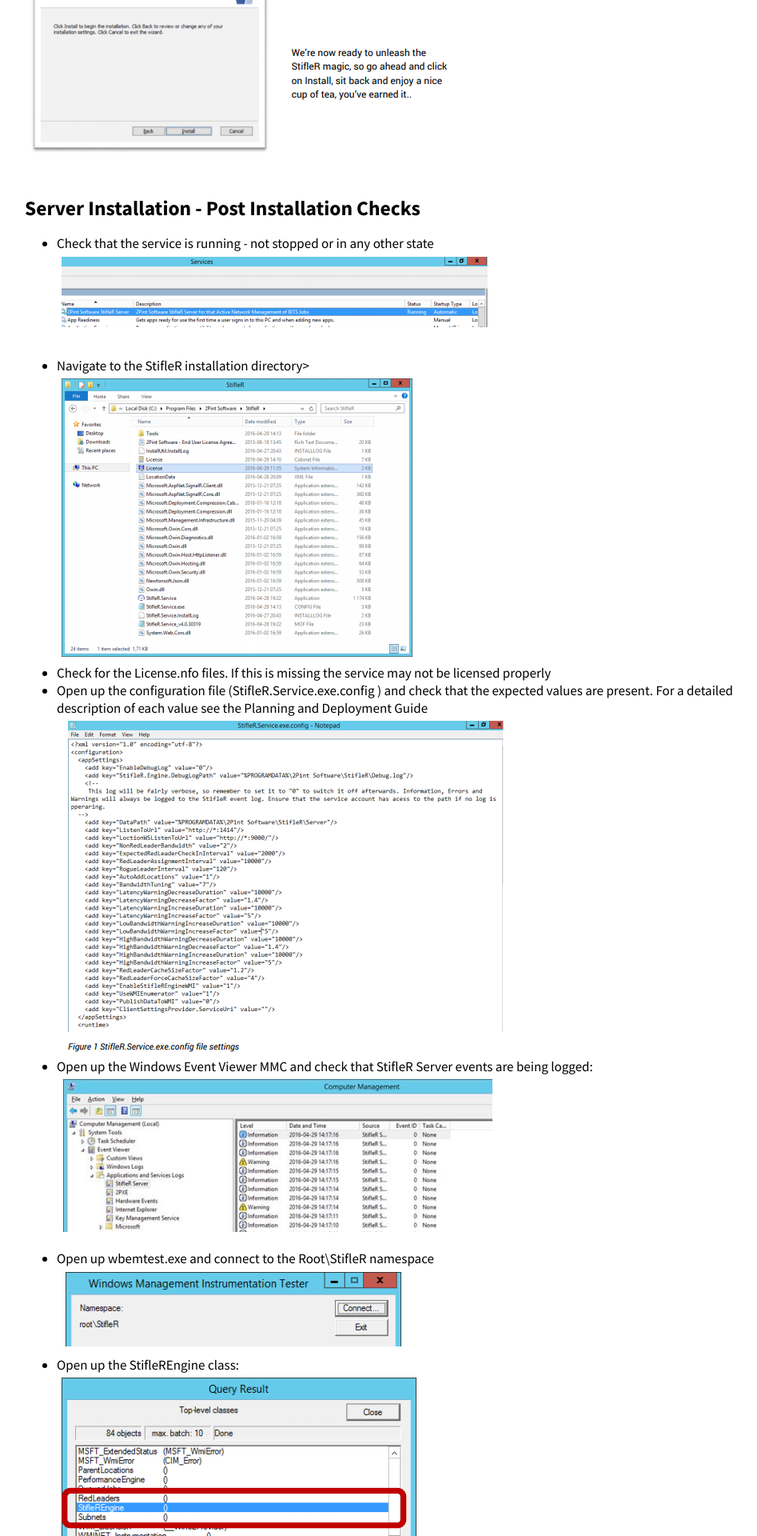
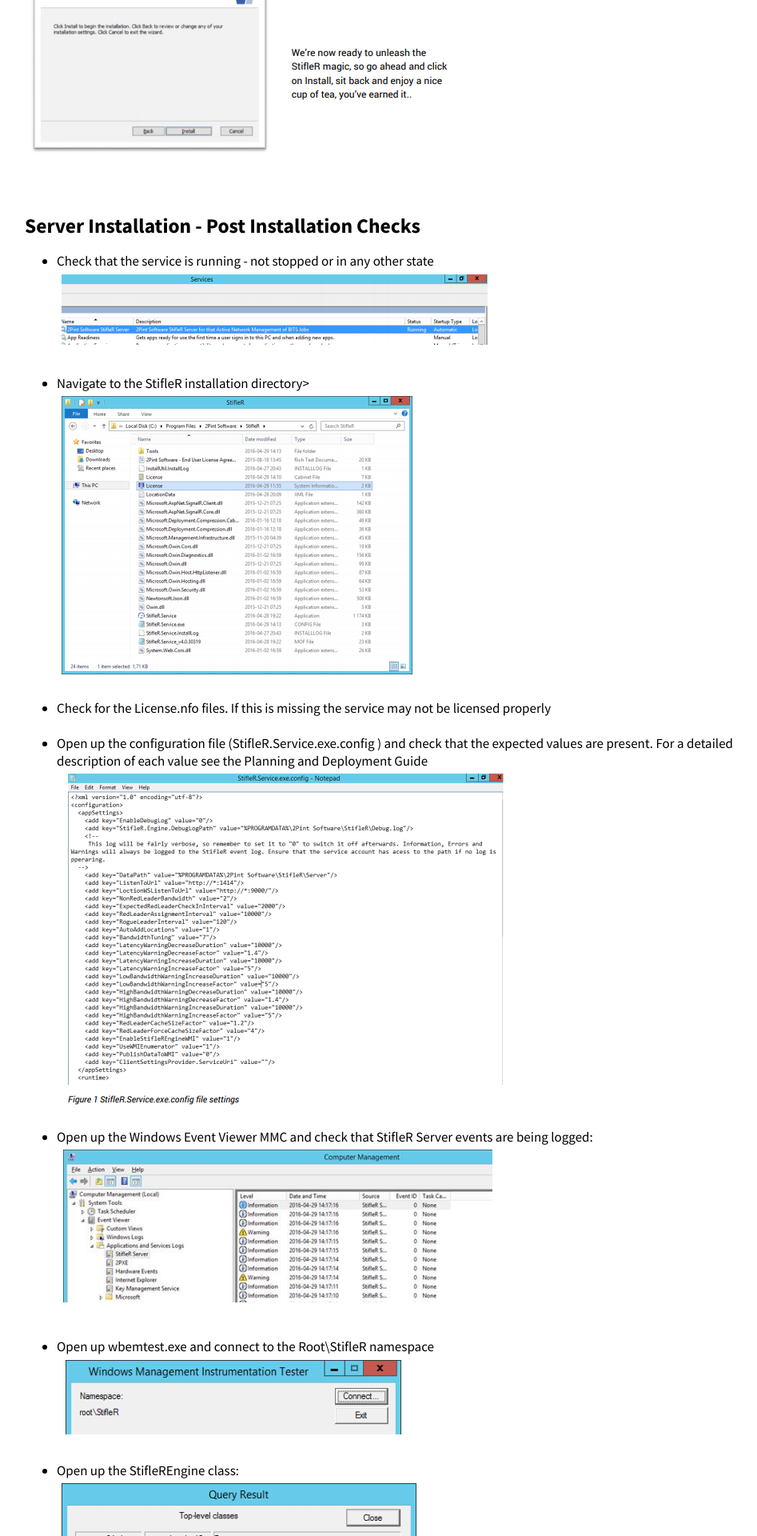
Before and after one commit to RoseSmithTest/2PintTest.github.io, a Jekyll site: the page built from docs/StifleRServerInstallation.html, in a window 1280 px wide. Shown: the part 3473-5393 px from the top of the page at 80% size, without its empty margins (139-1086 px from the left). Built offline with Jekyll 4.4.1, drawn with Linux system fonts in a browser that asks for light colours.

Commit message:
Update StifleRServerInstallation.html

```diff
--- a/docs/StifleRServerInstallation.html
+++ b/docs/StifleRServerInstallation.html
@@ -51,25 +51,25 @@ navigation_weight: 1
 	<p>NOTE: If you select an old expired license file the installer will continue but the StifleR service may stop soon after starting.</p>
 		<p><img src="/images/Quickstart4.PNG" alt="hi" class="inline"/><br>
 		<img src="/images/Quickstart5.PNG" alt="hi" class="inline"/><br>
-		<img src="/images/Quickstart6.PNG" alt="hi" class="inline"/></p><br>
+		<img src="/images/Quickstart6.PNG" alt="hi" class="inline"/></p><br><br>
 
 <h2><strong>Server Installation - Post Installation Checks</strong></h2>
 <p><ul>
   <li>Check that the service is running - not stopped or in any other state<br><img src="/images/Quickstart7.PNG" alt="hi" class="inline"/></li><br>
-  <li>Navigate to the StifleR installation directory><br><img src="/images/Quickstart8.PNG" alt="hi" class="inline"/></li>
-  <li>Check for the License.nfo files. If this is missing the service may not be licensed properly</li>
-  <li>Open up the configuration file (StifleR.Service.exe.config ) and check that the expected values are present. For a detailed description of each value see the Planning and Deployment Guide<br><img src="/images/Quickstart9.PNG" alt="hi" class="inline"/></li>
-  <li>Open up the Windows Event Viewer MMC and check that StifleR Server events are being logged:<br><img src="/images/Quickstart10.PNG" alt="hi" class="inline"/></li>
-  <li>Open up wbemtest.exe and connect to the Root\StifleR namespace<br><img src="/images/Quickstart11.PNG" alt="hi" class="inline"/></li>
-  <li>Open up the StifleREngine class:<br><img src="/images/Quickstart12.PNG" alt="hi" class="inline"/></li>
+  <li>Navigate to the StifleR installation directory><br><img src="/images/Quickstart8.PNG" alt="hi" class="inline"/></li><br>
+  <li>Check for the License.nfo files. If this is missing the service may not be licensed properly</li><br>
+  <li>Open up the configuration file (StifleR.Service.exe.config ) and check that the expected values are present. For a detailed description of each value see the Planning and Deployment Guide<br><img src="/images/Quickstart9.PNG" alt="hi" class="inline"/></li><br>
+  <li>Open up the Windows Event Viewer MMC and check that StifleR Server events are being logged:<br><img src="/images/Quickstart10.PNG" alt="hi" class="inline"/></li><br>
+  <li>Open up wbemtest.exe and connect to the Root\StifleR namespace<br><img src="/images/Quickstart11.PNG" alt="hi" class="inline"/></li><br>
+  <li>Open up the StifleREngine class:<br><img src="/images/Quickstart12.PNG" alt="hi" class="inline"/></li><br>
 
-<li>Ensure you can see the WMI methods:<br><img src="/images/Quickstart13.PNG" alt="hi" class="inline"/></li>
+<li>Ensure you can see the WMI methods:<br><img src="/images/Quickstart13.PNG" alt="hi" class="inline"/></li>	<br>
 
-	<li>Hit the Instances button:<br><img src="/images/Quickstart14.PNG" alt="hi" class="inline"/></li>
+	<li>Hit the Instances button:<br><img src="/images/Quickstart14.PNG" alt="hi" class="inline"/></li><br>
 
-	<li>You should see the default Instance of the StifleREngine with the ID of 1:<br><img src="/images/Quickstart15.PNG" alt="hi" class="inline"/></li>
+	<li>You should see the default Instance of the StifleREngine with the ID of 1:<br><img src="/images/Quickstart15.PNG" alt="hi" class="inline"/></li><br>
 
-	<li>Select this Instance. Scroll down in the properties window. Ensure that LicensedVersion isnot null and that the other values are similar to those below<br><img src="/images/Quickstart16.PNG" alt="hi" class="inline"/></li>
+	<li>Select this Instance. Scroll down in the properties window. Ensure that LicensedVersion isnot null and that the other values are similar to those below<br><img src="/images/Quickstart16.PNG" alt="hi" class="inline"/></li><br>
 
 	</ul></p>
 <p>Next: <a href="/docs/StifleRClientInstallation.html">StifleR-Client-Installation</a></p>
```
